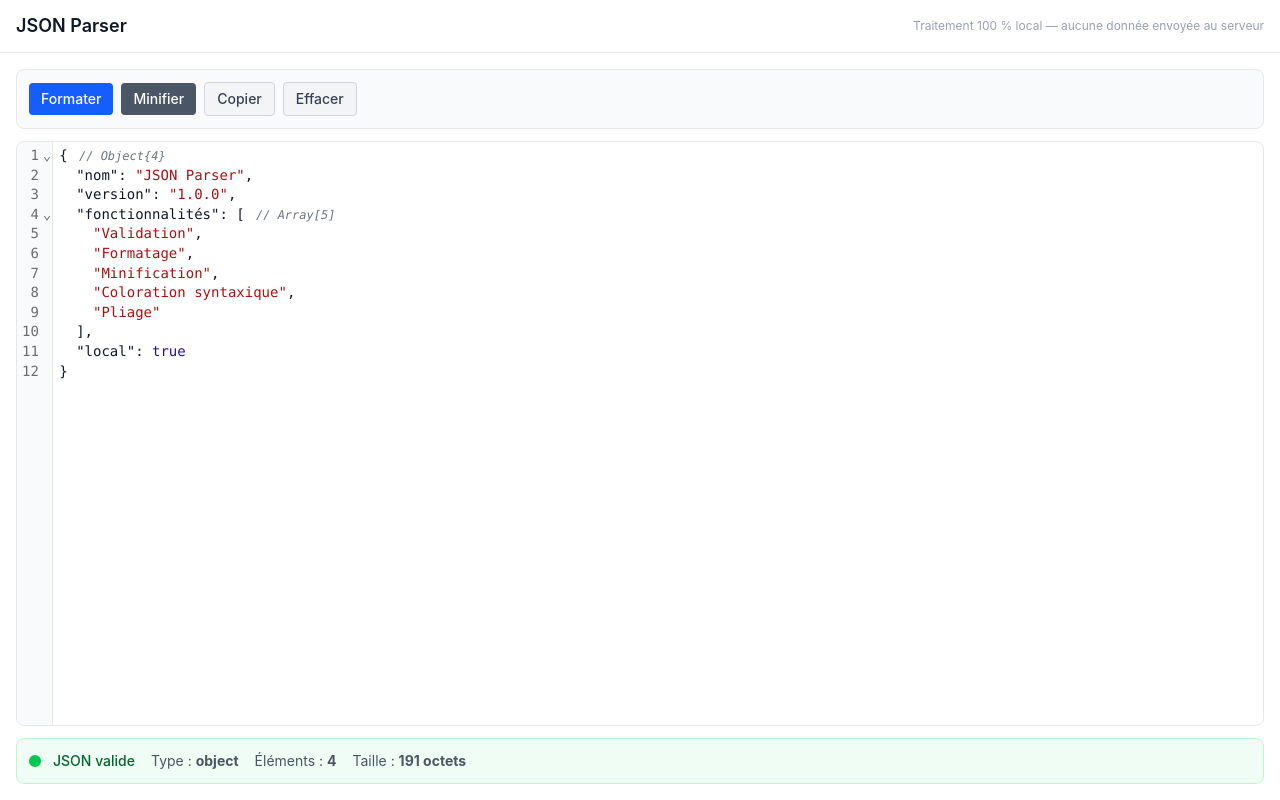
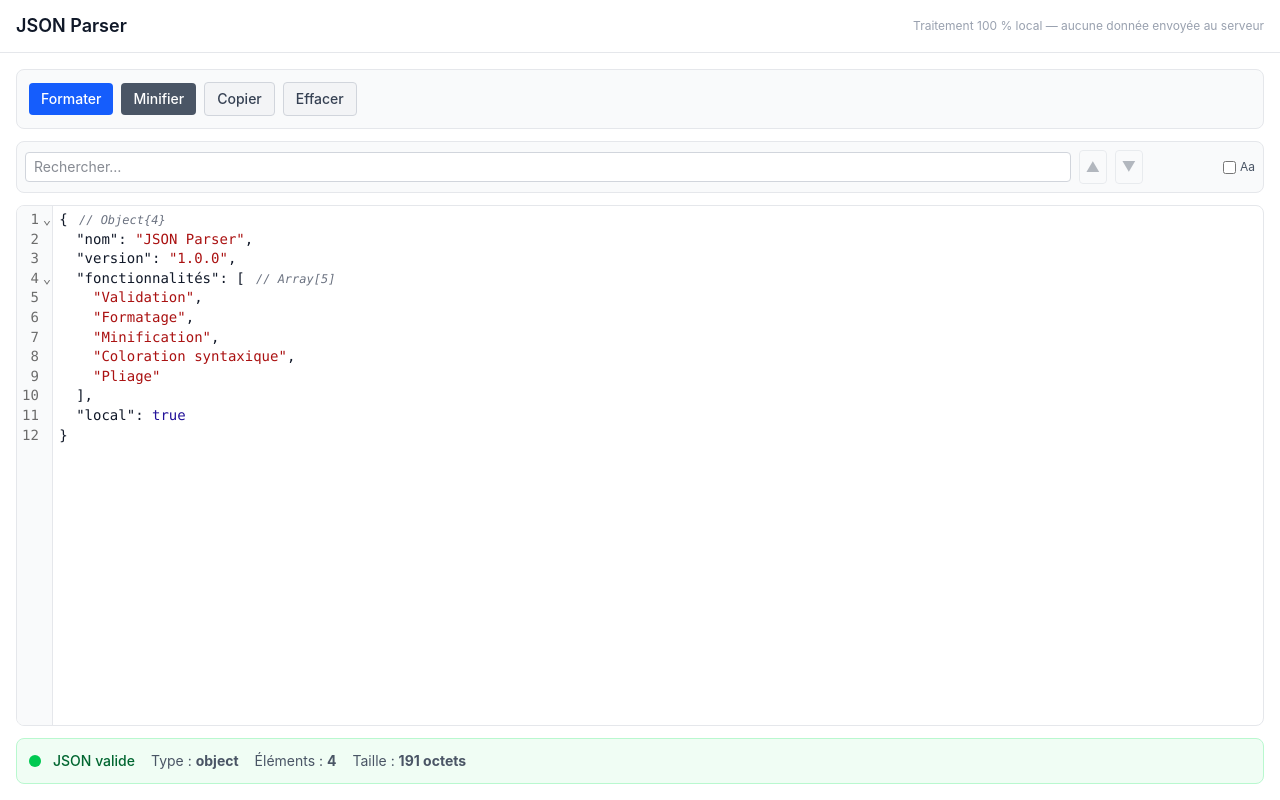
Before and after one commit to JonathanRsx/json-parser, a React (Vite) app: page / in a window 1280 px wide. Built offline with nearby package versions, Linux system fonts and the light colour scheme.

Commit message:
feat: implement search functionality with SearchBar and highlight matches in JsonEditor

```diff
--- a/src/App.tsx
+++ b/src/App.tsx
@@ -1,7 +1,11 @@
+import { useRef } from "react";
+import { type EditorView } from "@codemirror/view";
 import { JsonEditor } from "./components/Editor/JsonEditor";
 import { Toolbar } from "./components/Toolbar/Toolbar";
+import { SearchBar } from "./components/SearchPanel/SearchBar";
 import { ValidationStatus } from "./components/ValidationStatus/ValidationStatus";
 import { useJsonDocument } from "./hooks/useJsonDocument";
+import { useEditorSearch } from "./hooks/useEditorSearch";
 
 export default function App() {
   const {
@@ -14,6 +18,19 @@ export default function App() {
     handleCopy,
     handleClear,
   } = useJsonDocument();
+
+  const editorViewRef = useRef<EditorView | null>(null);
+
+  const {
+    query,
+    caseSensitive,
+    matchCount,
+    handleQueryChange,
+    handleCaseSensitiveChange,
+    handleNext,
+    handlePrevious,
+    notifyChange,
+  } = useEditorSearch(editorViewRef);
 
   return (
     <div className="h-screen flex flex-col bg-white text-gray-900">
@@ -35,9 +52,21 @@ export default function App() {
           isValid={validation.isValid}
         />
 
+        <SearchBar
+          query={query}
+          caseSensitive={caseSensitive}
+          matchCount={matchCount}
+          onQueryChange={handleQueryChange}
+          onCaseSensitiveChange={handleCaseSensitiveChange}
+          onNext={handleNext}
+          onPrevious={handlePrevious}
+        />
+
         <JsonEditor
           value={rawText}
           onChange={setRawText}
+          editorViewRef={editorViewRef}
+          onSelectionChange={notifyChange}
         />
 
         <ValidationStatus validation={validation} stats={stats} />
--- a/src/components/Editor/JsonEditor.tsx
+++ b/src/components/Editor/JsonEditor.tsx
@@ -1,12 +1,29 @@
+import { useEffect, type RefObject } from "react";
+import { type EditorView } from "@codemirror/view";
 import { useCodeMirror } from "../../hooks/useCodeMirror";
 
 interface JsonEditorProps {
   value: string;
   onChange: (value: string) => void;
+  editorViewRef: RefObject<EditorView | null>;
+  onSelectionChange?: () => void;
 }
 
-export function JsonEditor({ value, onChange }: JsonEditorProps) {
-  const { containerRef } = useCodeMirror({ value, onChange });
+export function JsonEditor({
+  value,
+  onChange,
+  editorViewRef,
+  onSelectionChange,
+}: JsonEditorProps) {
+  const { containerRef, viewRef } = useCodeMirror({
+    value,
+    onChange,
+    onSelectionChange,
+  });
+
+  useEffect(() => {
+    (editorViewRef as { current: EditorView | null }).current = viewRef.current;
+  });
 
   return (
     <div
--- /dev/null
+++ b/src/components/Editor/searchMatchHighlighter.ts
@@ -0,0 +1,69 @@
+import {
+  Decoration,
+  type DecorationSet,
+  EditorView,
+  ViewPlugin,
+  type ViewUpdate,
+} from "@codemirror/view";
+import { RangeSetBuilder } from "@codemirror/state";
+import { getSearchQuery } from "@codemirror/search";
+
+const matchMark = Decoration.mark({ class: "cm-searchMatch" });
+const selectedMatchMark = Decoration.mark({
+  class: "cm-searchMatch cm-searchMatch-selected",
+});
+
+function buildMatchDecorations(view: EditorView): DecorationSet {
+  const query = getSearchQuery(view.state);
+  if (!query.valid) return Decoration.none;
+
+  const builder = new RangeSetBuilder<Decoration>();
+  for (const { from, to } of view.visibleRanges) {
+    const cursor = query.getCursor(view.state.doc, from, to);
+    let result = cursor.next();
+    while (!result.done) {
+      const { from: matchFrom, to: matchTo } = result.value;
+      const selected = view.state.selection.ranges.some(
+        (r) => r.from === matchFrom && r.to === matchTo,
+      );
+      builder.add(matchFrom, matchTo, selected ? selectedMatchMark : matchMark);
+      result = cursor.next();
+    }
+  }
+  return builder.finish();
+}
+
+// Highlights search matches even when no CodeMirror search panel is open
+export const searchMatchHighlighter = ViewPlugin.fromClass(
+  class {
+    decorations: DecorationSet;
+    private lastQueryKey: string;
+
+    constructor(view: EditorView) {
+      this.lastQueryKey = queryKey(view);
+      this.decorations = buildMatchDecorations(view);
+    }
+
+    update(update: ViewUpdate) {
+      const key = queryKey(update.view);
+      const queryChanged = key !== this.lastQueryKey;
+      if (
+        update.docChanged ||
+        update.selectionSet ||
+        update.viewportChanged ||
+        queryChanged
+      ) {
+        this.lastQueryKey = key;
+        this.decorations = buildMatchDecorations(update.view);
+      }
+    }
+  },
+  {
+    decorations: (v) => v.decorations,
+  },
+);
+
+function queryKey(view: EditorView): string {
+  const query = getSearchQuery(view.state);
+  return `${query.search}\u0000${query.caseSensitive}\u0000${query.regexp}`;
+}
--- /dev/null
+++ b/src/components/SearchPanel/SearchBar.tsx
@@ -0,0 +1,80 @@
+interface SearchBarProps {
+  query: string;
+  caseSensitive: boolean;
+  matchCount: { current: number; total: number };
+  onQueryChange: (query: string) => void;
+  onCaseSensitiveChange: (value: boolean) => void;
+  onNext: () => void;
+  onPrevious: () => void;
+}
+
+export function SearchBar({
+  query,
+  caseSensitive,
+  matchCount,
+  onQueryChange,
+  onCaseSensitiveChange,
+  onNext,
+  onPrevious,
+}: SearchBarProps) {
+  const handleKeyDown = (e: React.KeyboardEvent) => {
+    if (e.key === "Enter") {
+      if (e.shiftKey) {
+        onPrevious();
+      } else {
+        onNext();
+      }
+    }
+  };
+
+  return (
+    <div className="flex flex-wrap items-center gap-2 p-2 bg-gray-50 border border-gray-200 rounded-lg">
+      <input
+        type="text"
+        value={query}
+        onChange={(e) => onQueryChange(e.target.value)}
+        onKeyDown={handleKeyDown}
+        placeholder="Rechercher…"
+        className="flex-1 px-2 py-1 text-sm border border-gray-300 rounded bg-white min-w-48"
+        aria-label="Rechercher dans le JSON"
+      />
+
+      <button
+        type="button"
+        onClick={onPrevious}
+        disabled={matchCount.total === 0}
+        className="p-1.5 text-sm text-gray-600 border border-gray-300 rounded hover:bg-gray-200 disabled:opacity-40 disabled:cursor-not-allowed"
+        aria-label="Occurrence précédente"
+      >
+        ▲
+      </button>
+      <button
+        type="button"
+        onClick={onNext}
+        disabled={matchCount.total === 0}
+        className="p-1.5 text-sm text-gray-600 border border-gray-300 rounded hover:bg-gray-200 disabled:opacity-40 disabled:cursor-not-allowed"
+        aria-label="Occurrence suivante"
+      >
+        ▼
+      </button>
+
+      <span className="text-xs text-gray-500 min-w-16 text-center">
+        {query
+          ? matchCount.total > 0
+            ? `${matchCount.current} / ${matchCount.total}`
+            : "Aucun résultat"
+          : ""}
+      </span>
+
+      <label className="flex items-center gap-1 text-xs text-gray-600 cursor-pointer select-none">
+        <input
+          type="checkbox"
+          checked={caseSensitive}
+          onChange={(e) => onCaseSensitiveChange(e.target.checked)}
+          className="rounded"
+        />
+        Aa
+      </label>
+    </div>
+  );
+}
--- a/src/hooks/useCodeMirror.ts
+++ b/src/hooks/useCodeMirror.ts
@@ -11,19 +11,31 @@ import {
   syntaxTree,
 } from "@codemirror/language";
 import { defaultKeymap, history, historyKeymap } from "@codemirror/commands";
-import { searchKeymap, highlightSelectionMatches } from "@codemirror/search";
+import {
+  search,
+  searchKeymap,
+  highlightSelectionMatches,
+} from "@codemirror/search";
 import { elementCountPlugin } from "../components/Editor/elementCountPlugin";
+import { searchMatchHighlighter } from "../components/Editor/searchMatchHighlighter";
 
 interface UseCodeMirrorOptions {
   value: string;
   onChange: (value: string) => void;
+  onSelectionChange?: () => void;
 }
 
-export function useCodeMirror({ value, onChange }: UseCodeMirrorOptions) {
+export function useCodeMirror({
+  value,
+  onChange,
+  onSelectionChange,
+}: UseCodeMirrorOptions) {
   const containerRef = useRef<HTMLDivElement>(null);
   const viewRef = useRef<EditorView | null>(null);
   const onChangeRef = useRef(onChange);
   onChangeRef.current = onChange;
+  const onSelectionChangeRef = useRef(onSelectionChange);
+  onSelectionChangeRef.current = onSelectionChange;
 
   useEffect(() => {
     if (!containerRef.current) return;
@@ -31,6 +43,9 @@ export function useCodeMirror({ value, onChange }: UseCodeMirrorOptions) {
     const updateListener = EditorView.updateListener.of((update) => {
       if (update.docChanged) {
         onChangeRef.current(update.state.doc.toString());
+      }
+      if (update.docChanged || update.selectionSet) {
+        onSelectionChangeRef.current?.();
       }
     });
 
@@ -92,6 +107,8 @@ export function useCodeMirror({ value, onChange }: UseCodeMirrorOptions) {
         foldGutter(),
         bracketMatching(),
         syntaxHighlighting(defaultHighlightStyle),
+        search(),
+        searchMatchHighlighter,
         highlightSelectionMatches(),
         json(),
         elementCountPlugin,
@@ -110,6 +127,12 @@ export function useCodeMirror({ value, onChange }: UseCodeMirrorOptions) {
           ".cm-gutters": {
             backgroundColor: "var(--color-gray-50)",
             borderRight: "1px solid var(--color-gray-200)",
+          },
+          ".cm-searchMatch": {
+            backgroundColor: "#fef08a",
+          },
+          ".cm-searchMatch-selected": {
+            backgroundColor: "#fb923c",
           },
         }),
       ],
@@ -142,5 +165,5 @@ export function useCodeMirror({ value, onChange }: UseCodeMirrorOptions) {
     }
   }, [value]);
 
-  return { containerRef };
+  return { containerRef, viewRef };
 }
--- /dev/null
+++ b/src/hooks/useEditorSearch.ts
@@ -0,0 +1,92 @@
+import { useState, useCallback, useMemo, type RefObject } from "react";
+import { type EditorView } from "@codemirror/view";
+import {
+  SearchQuery,
+  setSearchQuery,
+  findNext,
+  findPrevious,
+  getSearchQuery,
+} from "@codemirror/search";
+
+export function useEditorSearch(viewRef: RefObject<EditorView | null>) {
+  const [query, setQuery] = useState("");
+  const [caseSensitive, setCaseSensitive] = useState(false);
+  const [tick, setTick] = useState(0);
+
+  const notifyChange = useCallback(() => {
+    setTick((t) => t + 1);
+  }, []);
+
+  const applySearch = useCallback(
+    (searchText: string, matchCase: boolean) => {
+      const view = viewRef.current;
+      if (!view) return;
+
+      const searchQuery = new SearchQuery({
+        search: searchText,
+        caseSensitive: matchCase,
+      });
+      view.dispatch({ effects: setSearchQuery.of(searchQuery) });
+    },
+    [viewRef],
+  );
+
+  const handleQueryChange = useCallback(
+    (newQuery: string) => {
+      setQuery(newQuery);
+      applySearch(newQuery, caseSensitive);
+    },
+    [applySearch, caseSensitive],
+  );
+
+  const handleCaseSensitiveChange = useCallback(
+    (value: boolean) => {
+      setCaseSensitive(value);
+      applySearch(query, value);
+    },
+    [applySearch, query],
+  );
+
+  const handleNext = useCallback(() => {
+    const view = viewRef.current;
+    if (view) findNext(view);
+  }, [viewRef]);
+
+  const handlePrevious = useCallback(() => {
+    const view = viewRef.current;
+    if (view) findPrevious(view);
+  }, [viewRef]);
+
+  const matchCount = useMemo(() => {
+    const view = viewRef.current;
+    if (!view || !query) return { current: 0, total: 0 };
+
+    const sq = getSearchQuery(view.state);
+    const cursor = sq.getCursor(view.state.doc);
+    let total = 0;
+    let current = 0;
+    const selFrom = view.state.selection.main.from;
+    let result = cursor.next();
+
+    while (!result.done) {
+      total++;
+      if (result.value.from <= selFrom && result.value.to >= selFrom) {
+        current = total;
+      }
+      result = cursor.next();
+    }
+    return { current, total };
+    // eslint-disable-next-line react-hooks/exhaustive-deps
+  }, [query, caseSensitive, viewRef, tick]);
+
+  return {
+    query,
+    caseSensitive,
+    matchCount,
+    handleQueryChange,
+    handleCaseSensitiveChange,
+    handleNext,
+    handlePrevious,
+    notifyChange,
+  };
+}
```
